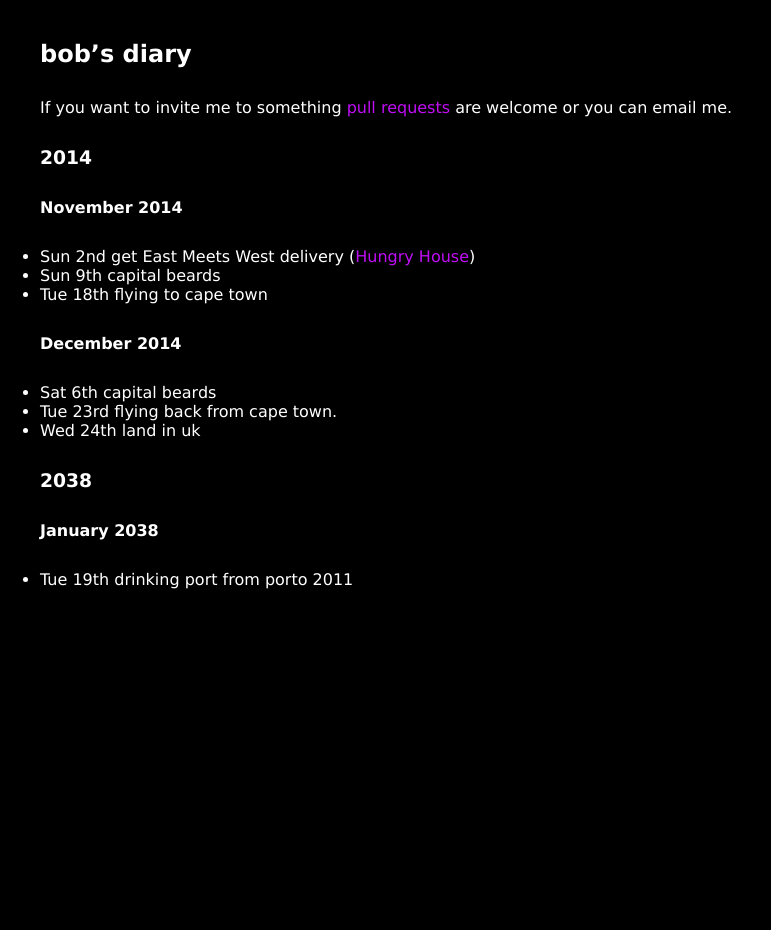
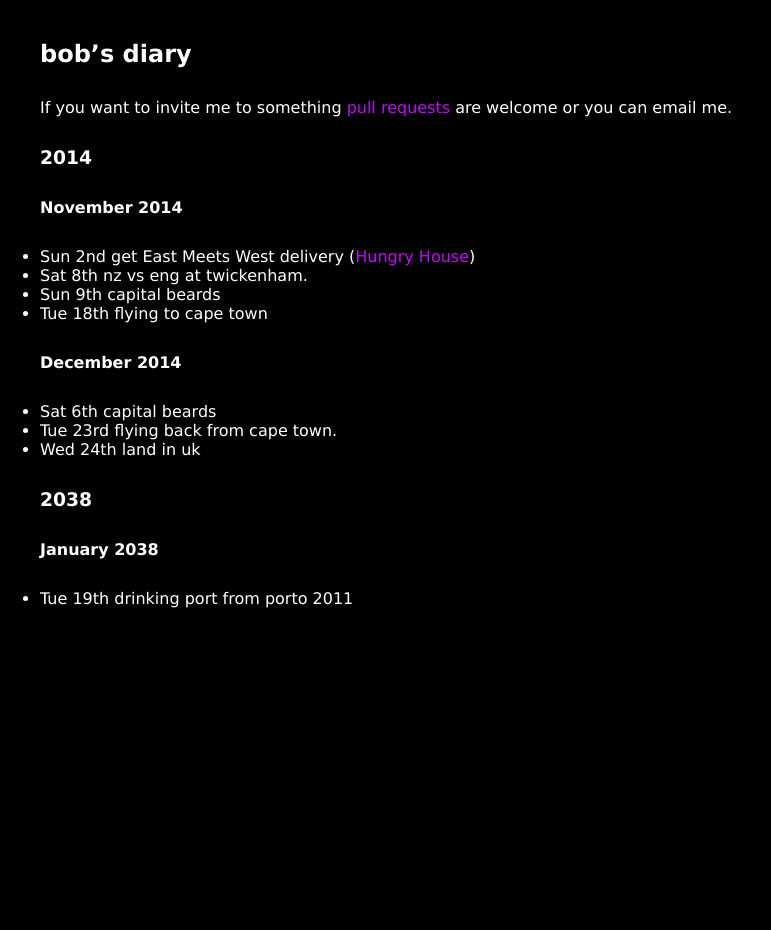
Before and after one commit to rjw1/randomness.org.uk, a Jekyll site: the page built from diary/index.md, in a window 1280 px wide. Shown: the whole page, without its empty margins (0-771 px from the left). Built offline with Jekyll 4.4.1, drawn with Linux system fonts in a browser that asks for light colours; Markdown is read by kramdown in place of the engine named in the settings.

Commit message:
going to rugby on the 8th

```diff
--- a/diary/index.md
+++ b/diary/index.md
@@ -12,6 +12,7 @@ are welcome or you can email me.
 #### November 2014 ####
 
 * Sun 2nd get East Meets West delivery ([Hungry House](http://hungryhouse.co.uk/east-meets-west-croydon))
+* Sat 8th nz vs eng at twickenham.
 * Sun 9th capital beards
 * Tue 18th flying to cape town
 
```
